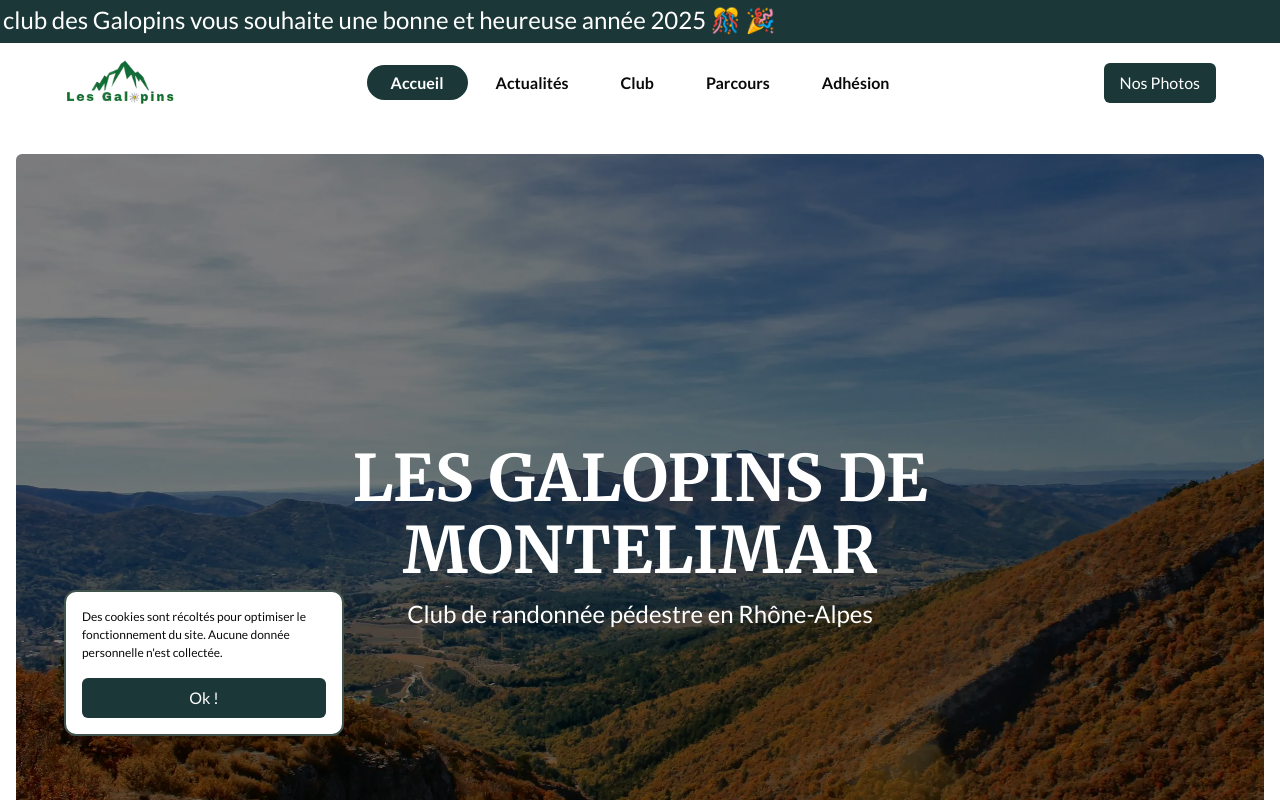
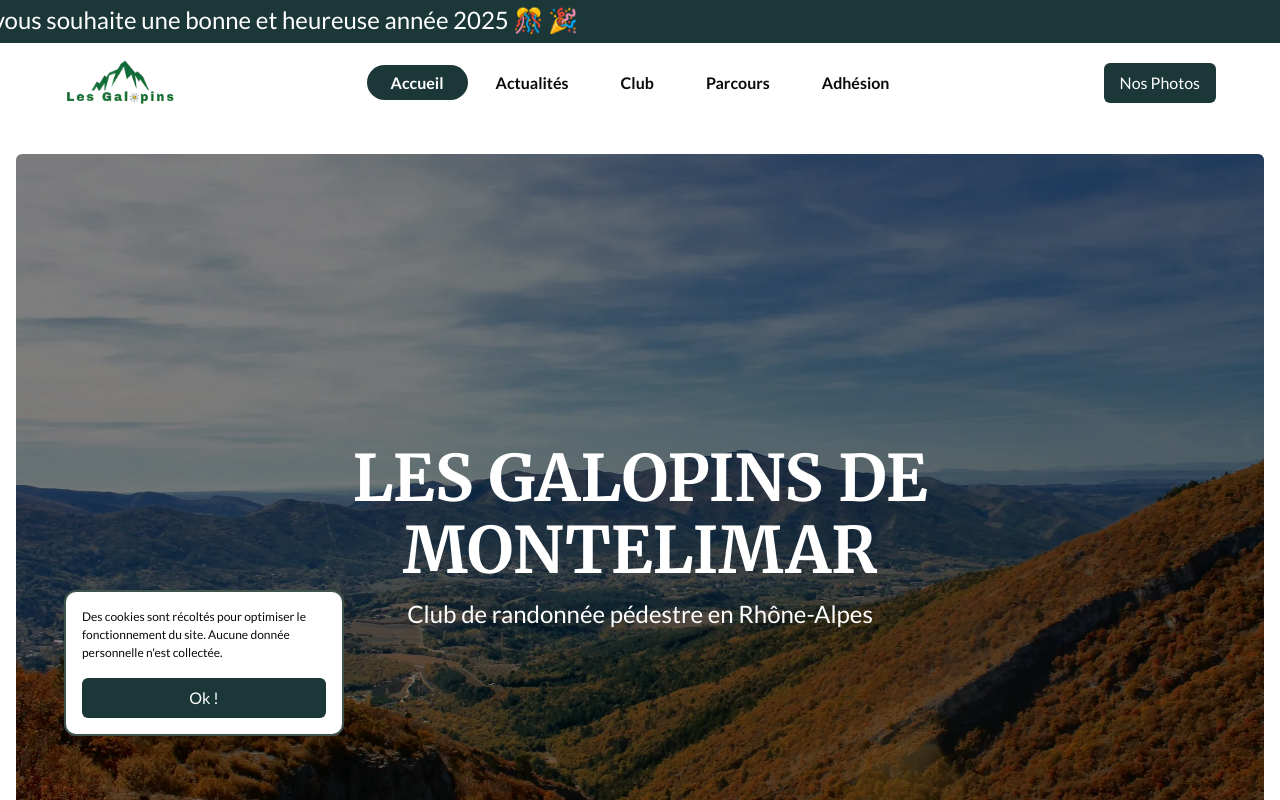
Before and after one commit to SebastienLaurentt/Galopins-Next-V2, a Next.js app: page / in a window 1280 px wide. Shown: the top 800 px of the page. Built offline with nearby package versions, Linux system fonts and the light colour scheme.

Commit message:
update style

```diff
--- a/tailwind.config.ts
+++ b/tailwind.config.ts
@@ -86,14 +86,14 @@ const config = {
           to: { height: "0" },
         },
         marquee: {
-          "0%": { transform: "translateX(-100%)" },
-          "100%": { transform: "translateX(100%)" },
+          "0%": { transform: "translateX(100%)" },
+          "100%": { transform: "translateX(-100%)" },
         },
       },
       animation: {
         "accordion-down": "accordion-down 0.2s ease-out",
         "accordion-up": "accordion-up 0.2s ease-out",
-        marquee: "marquee 15s linear infinite",
+        marquee: "marquee 10s linear infinite",
       },
     },
   },
```
